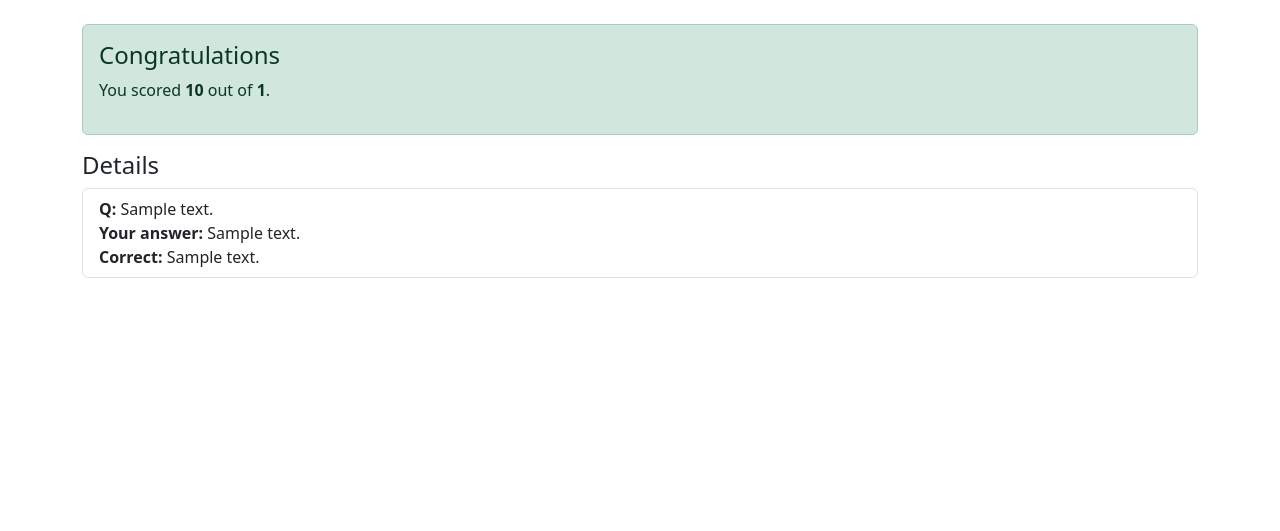
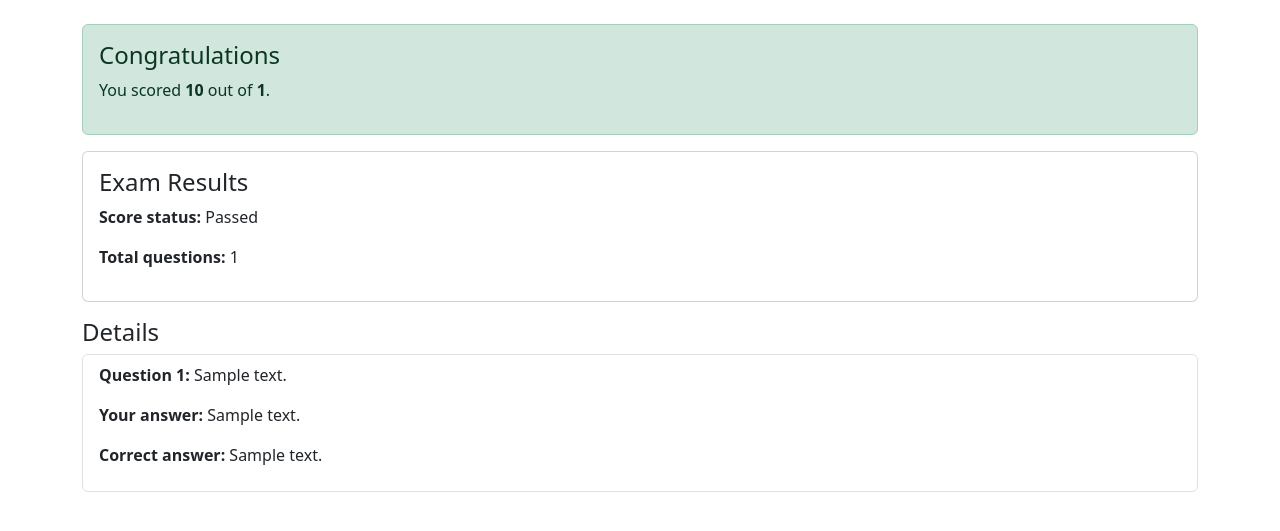
Before and after one commit to AmaL-2611/Django, a Django app: page /result/1/ in a window 1280 px wide. Shown: the top 531 px of the page. Run offline with Django 4.2, Linux system fonts and the light colour scheme; tables that the repository leaves empty hold one stand-in row (values such as "Sample post").

Commit message:
Add Instructor/Learner models, register in admin, and improve exam result view

```diff
--- a/onlinecourse/admin.py
+++ b/onlinecourse/admin.py
@@ -1,6 +1,6 @@
 from django.contrib import admin
 from django.contrib.admin import ModelAdmin, TabularInline, StackedInline
-from .models import Course, Lesson, Question, Choice, Submission
+from .models import Course, Lesson, Question, Choice, Submission, Instructor, Learner
 
 
 class ChoiceInline(TabularInline):
@@ -28,4 +28,6 @@ admin.site.register(Course)
 admin.site.register(Lesson, LessonAdmin)
 admin.site.register(Question, QuestionAdmin)
 admin.site.register(Choice)
+admin.site.register(Instructor)
+admin.site.register(Learner)
 admin.site.register(Submission)
--- a/onlinecourse/models.py
+++ b/onlinecourse/models.py
@@ -37,6 +37,22 @@ class Choice(models.Model):
         return self.text
 
 
+class Instructor(models.Model):
+    user = models.ForeignKey(settings.AUTH_USER_MODEL, on_delete=models.CASCADE)
+    full_name = models.CharField(max_length=200)
+
+    def __str__(self):
+        return self.full_name
+
+
+class Learner(models.Model):
+    user = models.ForeignKey(settings.AUTH_USER_MODEL, on_delete=models.CASCADE)
+    full_name = models.CharField(max_length=200)
+
+    def __str__(self):
+        return self.full_name
+
+
 class Submission(models.Model):
     user = models.ForeignKey(settings.AUTH_USER_MODEL, null=True, blank=True, on_delete=models.SET_NULL)
     course = models.ForeignKey(Course, on_delete=models.CASCADE)
@@ -46,3 +62,6 @@ class Submission(models.Model):
 
     def __str__(self):
         return f"Submission {self.id} - {self.course.title} ({self.score})"
+
+    def is_get_score(self):
+        return self.score >= 0
--- a/onlinecourse/views.py
+++ b/onlinecourse/views.py
@@ -41,5 +41,6 @@ def show_exam_result(request, submission_id):
         'submission': submission,
         'results': results,
         'total_possible': total_possible,
+        'score_received': submission.is_get_score(),
     }
     return render(request, 'onlinecourse/result.html', context)
--- a/templates/onlinecourse/result.html
+++ b/templates/onlinecourse/result.html
@@ -12,14 +12,21 @@
         <p>You scored <strong>{{ submission.score }}</strong> out of <strong>{{ total_possible }}</strong>.</p>
       </div>
 
+      <div class="card mb-3">
+        <div class="card-body">
+          <h4>Exam Results</h4>
+          <p><strong>Score status:</strong> {% if score_received %}Passed{% else %}Incomplete{% endif %}</p>
+          <p><strong>Total questions:</strong> {{ results|length }}</p>
+        </div>
+      </div>
+
       <h4>Details</h4>
       <ul class="list-group">
         {% for r in results %}
           <li class="list-group-item">
-            <strong>Q:</strong> {{ r.question.text }}<br>
-            <strong>Your answer:</strong> {% if r.chosen %}{{ r.chosen.text }}{% else %}<em>Not answered</em>{% endif %}<br>
-            <strong>Correct:</strong>
-            {% for c in r.correct %}{{ c.text }}{% if not forloop.last %}, {% endif %}{% endfor %}
+            <p><strong>Question {{ forloop.counter }}:</strong> {{ r.question.text }}</p>
+            <p><strong>Your answer:</strong> {% if r.chosen %}{{ r.chosen.text }}{% else %}<em>Not answered</em>{% endif %}</p>
+            <p><strong>Correct answer:</strong> {% for c in r.correct %}{{ c.text }}{% if not forloop.last %}, {% endif %}{% endfor %}</p>
           </li>
         {% endfor %}
       </ul>
```
